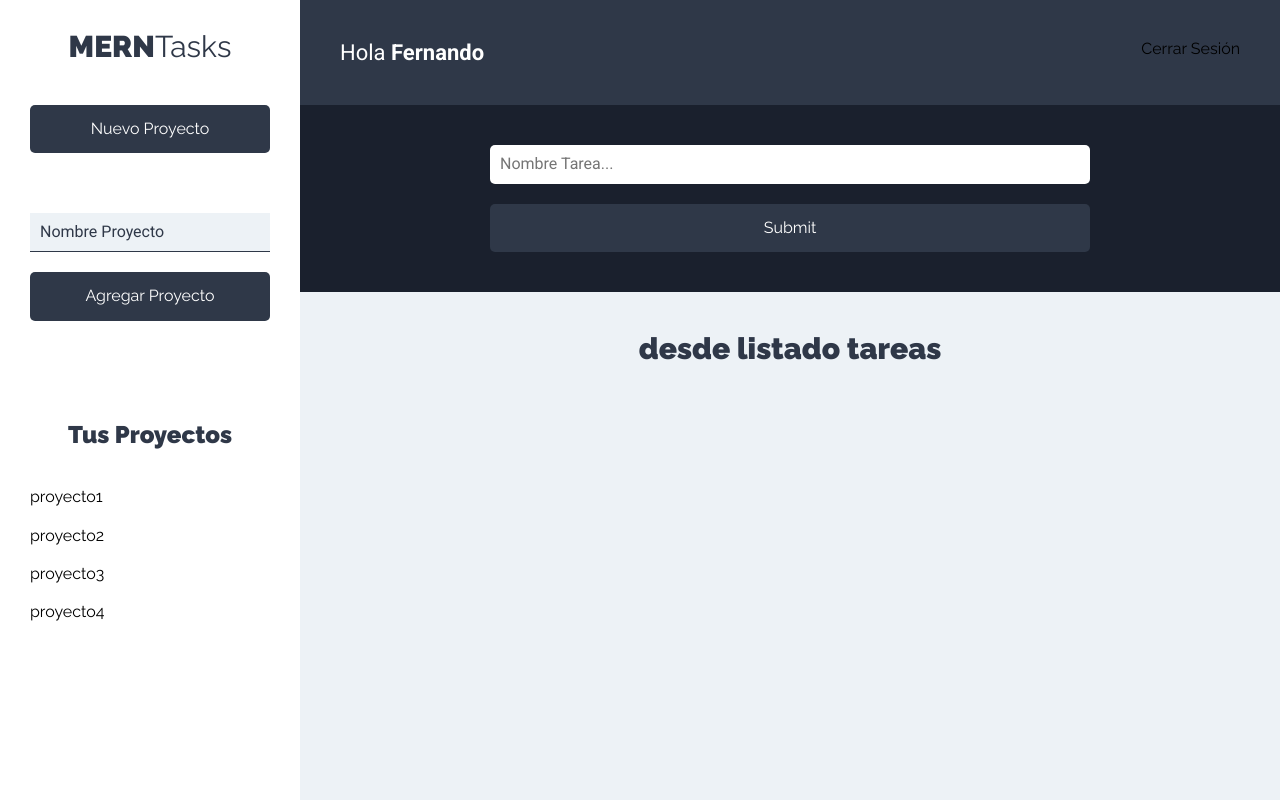
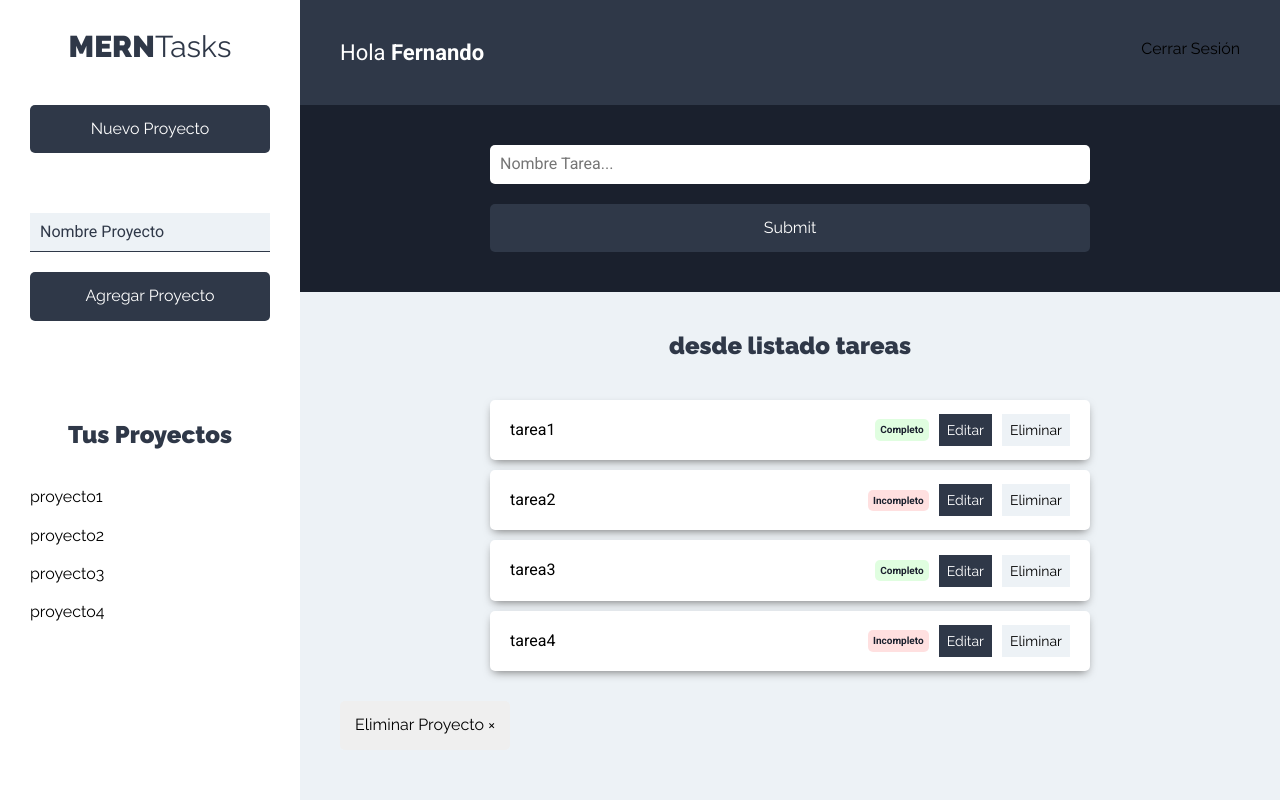
Before and after one commit to johanBautista/MERNTasks-Cliente, a React (Create React App) app: page /proyectos in a window 1280 px wide. Built offline with nearby package versions, Linux system fonts and the light colour scheme.

Commit message:
tareas y listar tareas

```diff
--- a/src/components/tareas/ListadoTareas.js
+++ b/src/components/tareas/ListadoTareas.js
@@ -1,10 +1,35 @@
-import React from 'react';
+import React, { Fragment } from 'react';
+import Tarea from './Tarea';
 
 const ListadoTareas = () => {
+  const tareasProyecto = [
+    { nombre: 'tarea1', estado: true },
+    { nombre: 'tarea2', estado: false },
+    { nombre: 'tarea3', estado: true },
+    { nombre: 'tarea4', estado: false },
+  ];
+
   return (
-    <div>
-      <h1>desde listado tareas</h1>
-    </div>
+    <Fragment>
+      <h2>desde listado tareas</h2>
+
+      <ul className="listado-tareas">
+        {tareasProyecto.length === 0 ? (
+          <li className="tarea">
+            <p>No hay tareas</p>
+          </li>
+        ) : (
+          tareasProyecto.map((tarea) => <Tarea tarea={tarea} />)
+        )}
+      </ul>
+      <button
+      type="button"
+        className="btn btn-eliminar"
+        // onClick={onClickEliminar}
+      >
+        Eliminar Proyecto &times;
+      </button>
+    </Fragment>
   );
 };
 
--- a/src/components/tareas/Tarea.js
+++ b/src/components/tareas/Tarea.js
@@ -1,10 +1,48 @@
 import React from 'react';
 
-const Tarea = () => {
+const Tarea = ({tarea}) => {
   return (
-    <div>
-      <h1>desde tarea</h1>
+    <li className="tarea sombra">
+    <p>{tarea.nombre} </p>
+
+    <div className="estado">
+      {tarea.estado ? (
+        <button
+          type="button"
+          className="completo"
+          // onClick={() => cambiarEstado(tarea)}
+        >
+          Completo
+        </button>
+      ) : (
+        <button
+          type="button"
+          className="incompleto"
+          // onClick={() => cambiarEstado(tarea)}
+        >
+          Incompleto
+        </button>
+      )}
     </div>
+
+    <div className="acciones">
+      <button
+        type="button"
+        className="btn btn-primario"
+        // onClick={() => seleccionarTarea(tarea)}
+      >
+        Editar
+      </button>
+
+      <button
+        type="button"
+        className="btn btn-secundario"
+        // onClick={() => tareaEliminar(tarea._id)}
+      >
+        Eliminar
+      </button>
+    </div>
+  </li>
   );
 };
 
```
